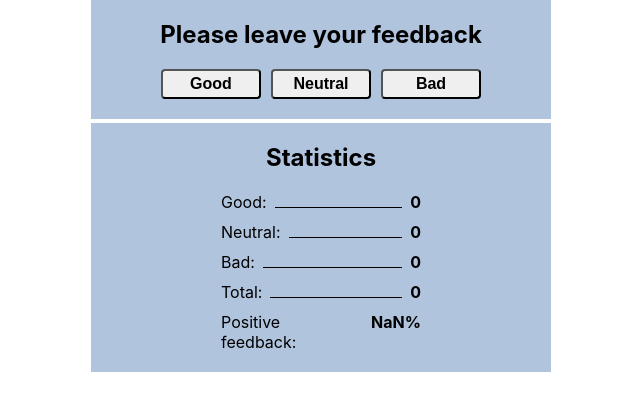
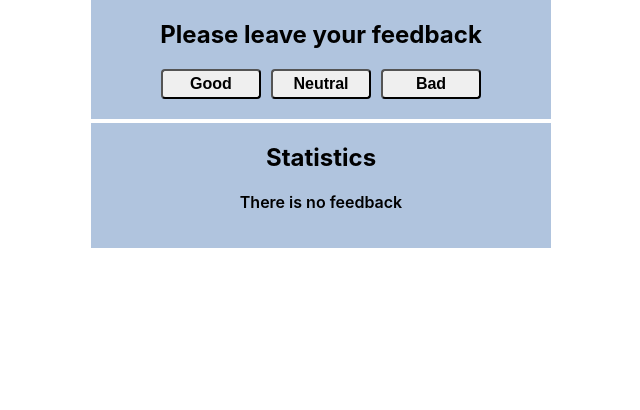
Before and after one commit to vlmakh/goit-react-hw-02-feedback, a React (Create React App) app: page / in a window 1280 px wide. Shown: the top 410 px of the page, without its empty margins (319-959 px from the left). Built offline with nearby package versions, Linux system fonts and the light colour scheme.

Commit message:
add task1 step4

```diff
--- a/src/components/App.jsx
+++ b/src/components/App.jsx
@@ -2,6 +2,7 @@ import { Component } from 'react';
 import { FeedbackOptions } from './FeedbackOptions/FeedbackOptions';
 import { Section } from './Section/Section';
 import { Statistics } from './Statistics/Statistics';
+import { Notification } from './Notification/Notification';
 
 class App extends Component {
   state = {
@@ -40,6 +41,7 @@ class App extends Component {
 
   render() {
     const { good, neutral, bad } = this.state;
+    const total = good + neutral + bad
     return (
       <>
         <Section title="Please leave your feedback">
@@ -51,13 +53,13 @@ class App extends Component {
         </Section>
 
         <Section title="Statistics">
-          <Statistics
+          {total ? <Statistics
             good={good}
             neutral={neutral}
             bad={bad}
             total={this.countTotalFeedback()}
             positivePercentage={this.countPositiveFeedbackPercentage()}
-          />
+          /> : <Notification message='There is no feedback' />}
         </Section>
       </>
     );
--- /dev/null
+++ b/src/components/Notification/Notification.js
@@ -0,0 +1,10 @@
+import PropTypes from 'prop-types';
+import { Text } from './Notification.styled';
+
+export function Notification({ message }) {
+  return <Text>{message}</Text>;
+}
+
+Notification.propTypes = {
+  message: PropTypes.string,
+};
--- /dev/null
+++ b/src/components/Notification/Notification.styled.jsx
@@ -0,0 +1,6 @@
+import styled from '@emotion/styled';
+
+export const Text = styled.p`
+    font-size: 16px;
+    font-weight: 600;
+`
```
